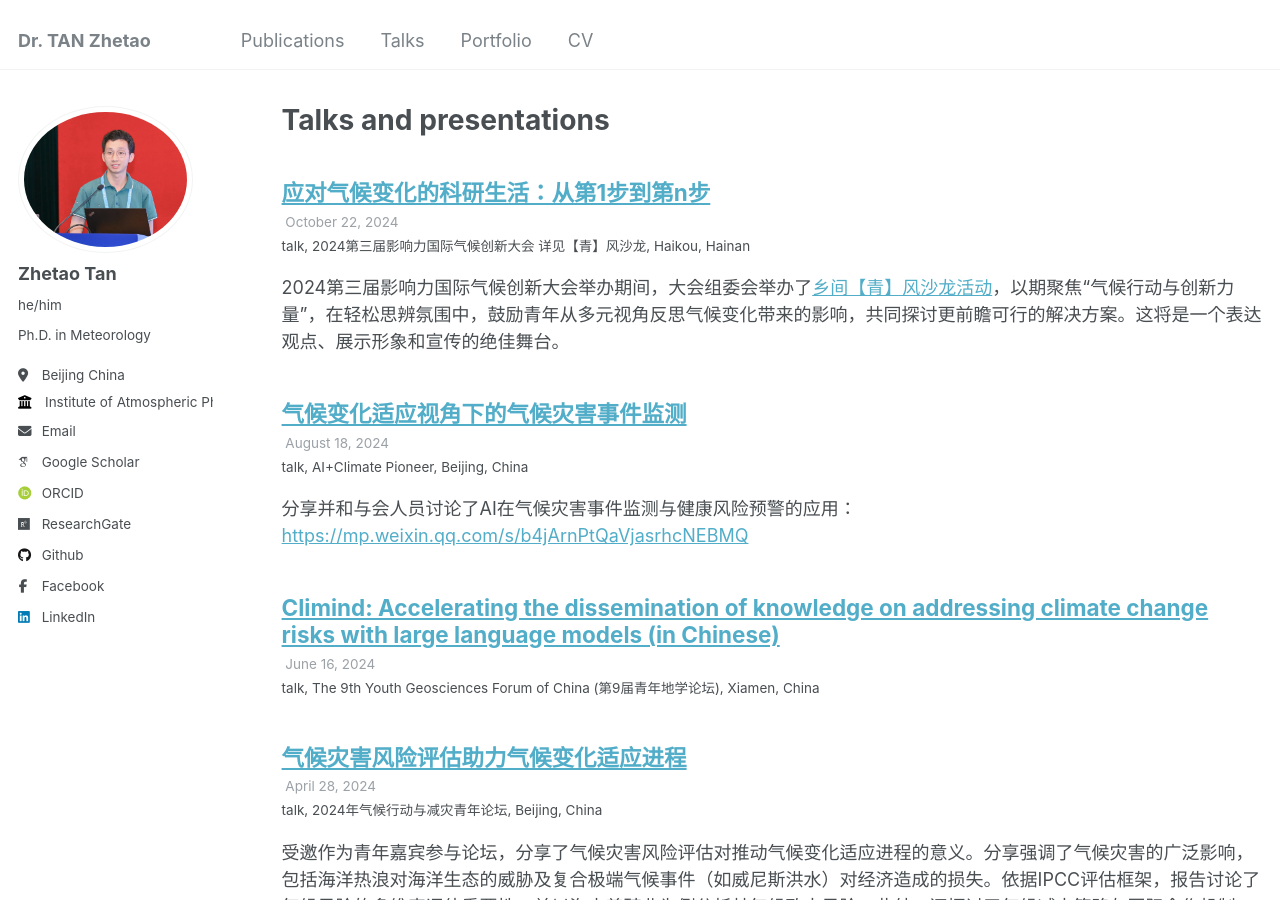
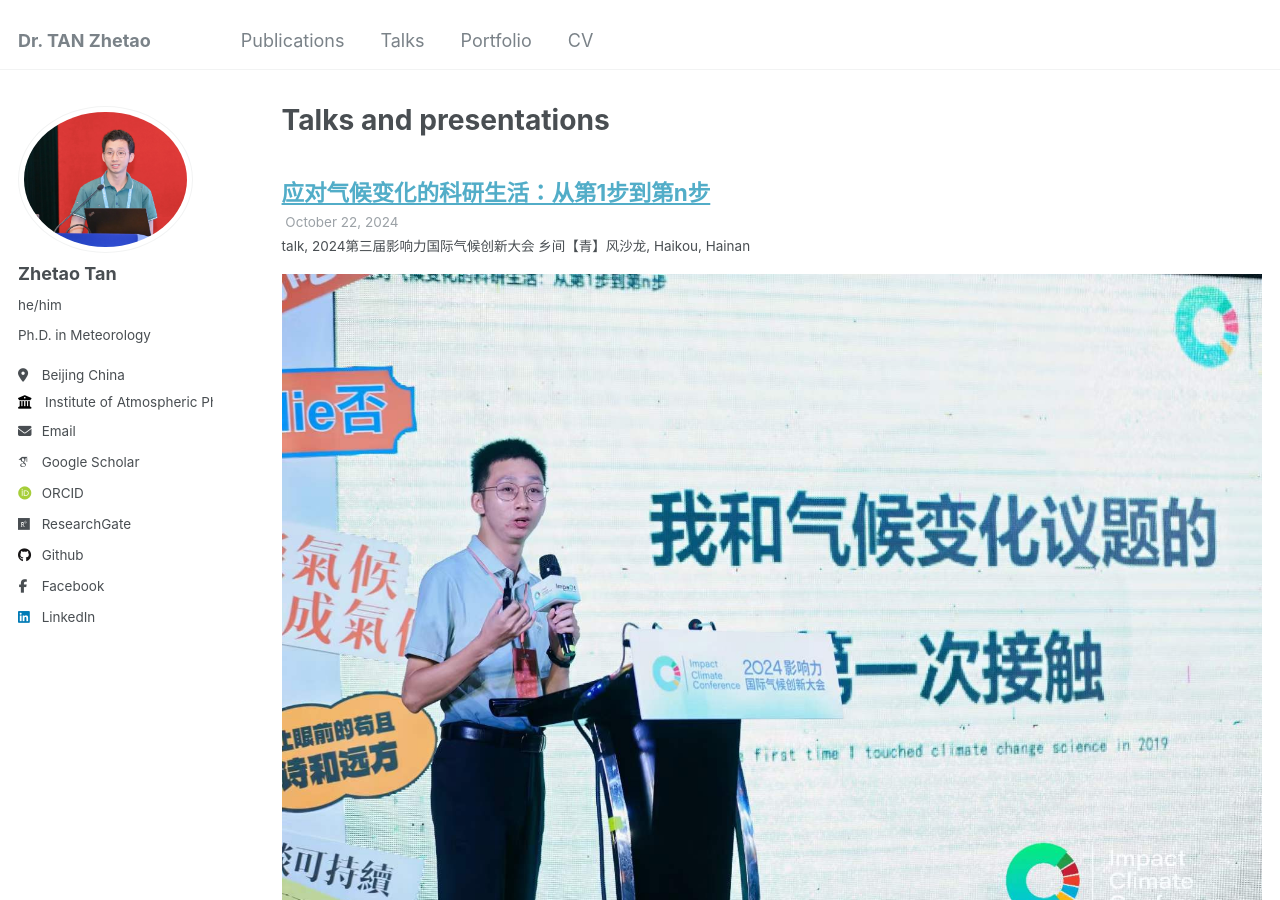
Before and after one commit to zqtzt/zqtzt.github.io, a Jekyll site: the page built from _pages/talks.html, in a window 1280 px wide and 900 px high. Built offline with Jekyll 4.4.1, drawn with Linux system fonts in a browser that asks for light colours; some web fonts are replaced.

Commit message:
20241030

```diff
--- a/_talks/2024-10-22-talk-1.md
+++ b/_talks/2024-10-22-talk-1.md
@@ -3,7 +3,8 @@
 collection: talks
 type: "talk"
 permalink: /talks/2024-10-22-talk-1
-venue: "2024第三届影响力国际气候创新大会 详见【青】风沙龙"
+venue: "2024第三届影响力国际气候创新大会 乡间【青】风沙龙"
+excerpt: "<img src='./2024-10-22-3.jpeg'>"
 date: 2024-10-22
 location: "Haikou, Hainan"
 ---
```
